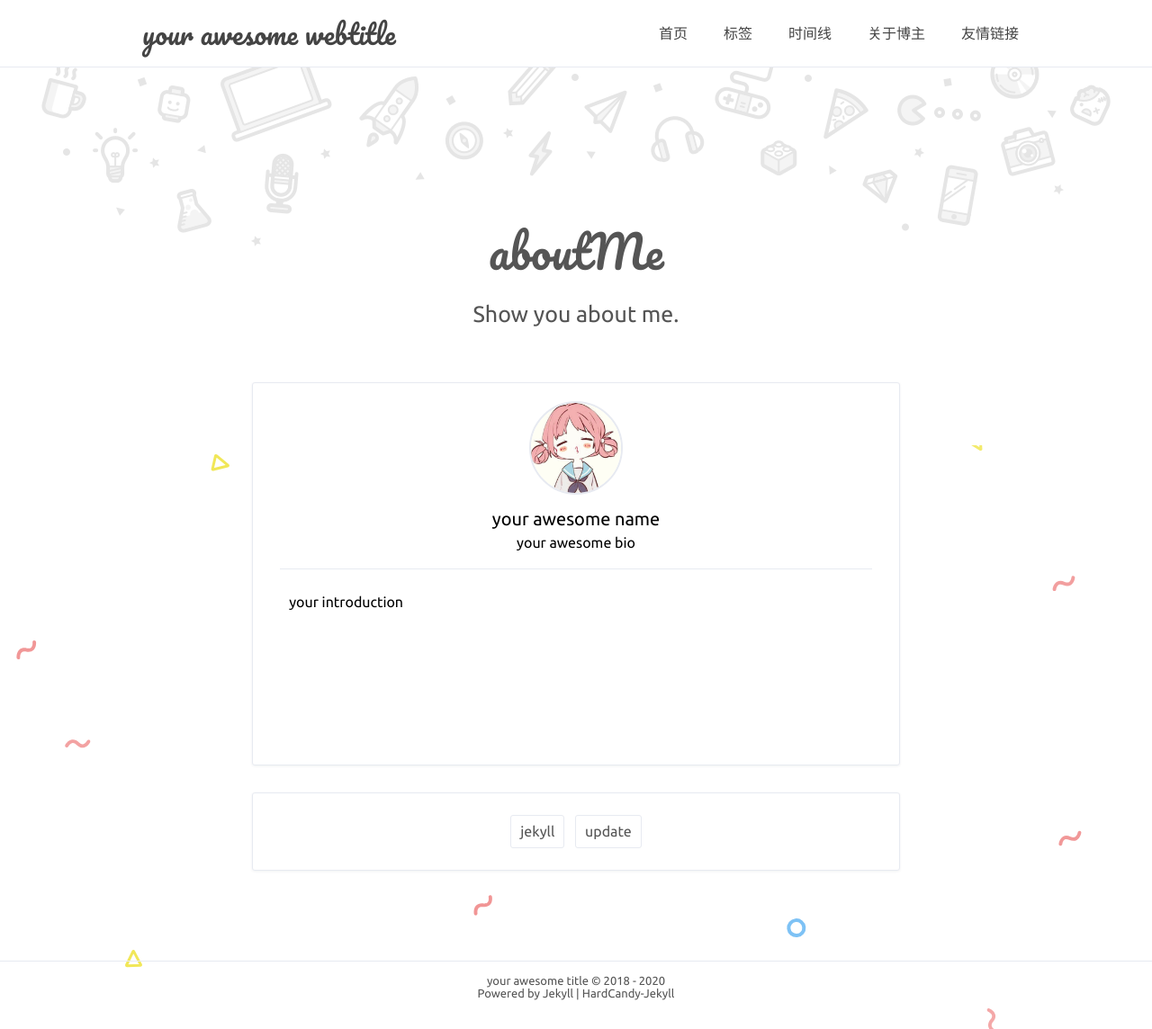
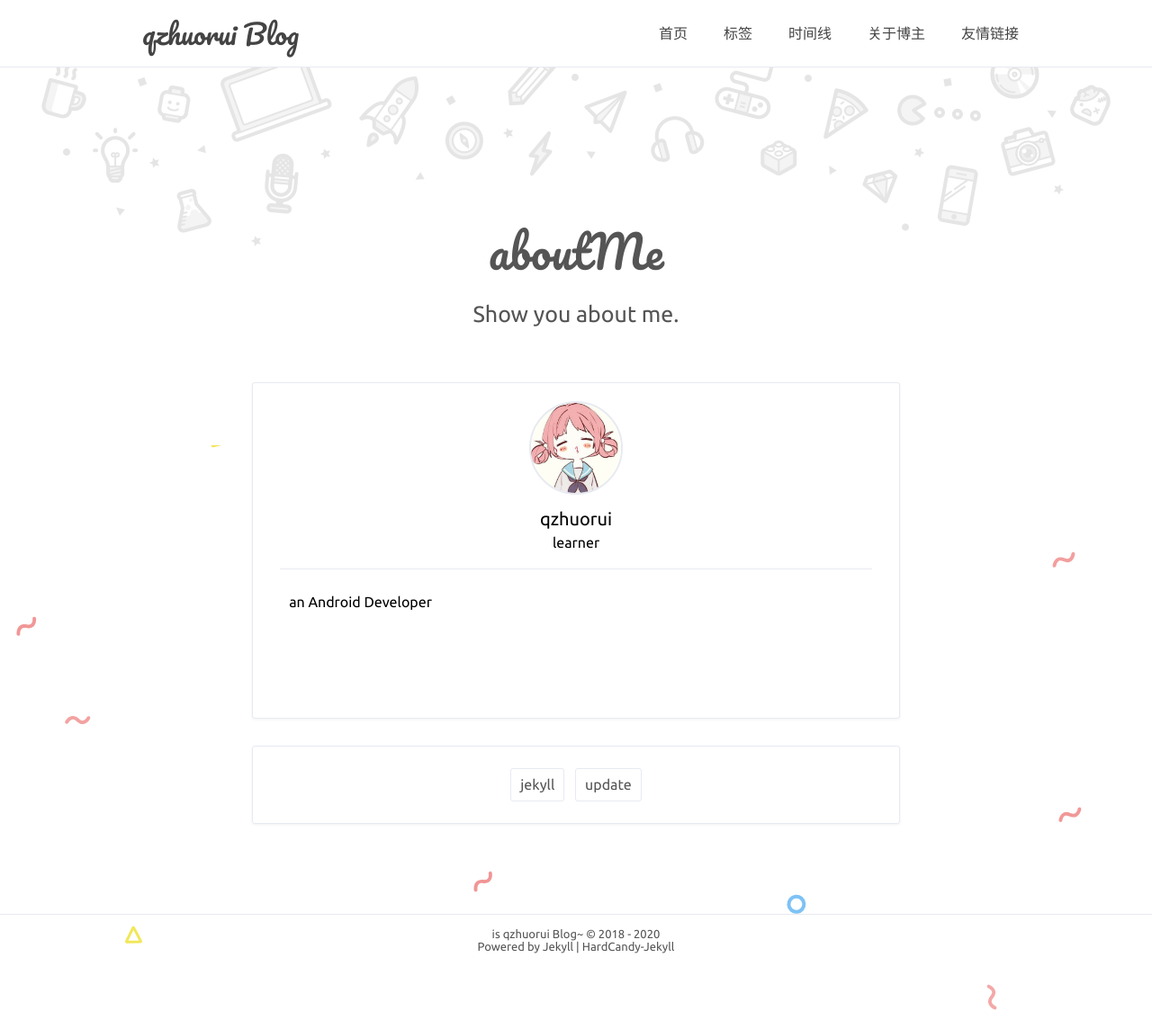
Before and after one commit to qzhuorui/qzhuorui.github.io, a Jekyll site: the page built from about.html, in a window 1280 px wide. Shown: the whole page at 90% size. Built offline with Jekyll 4.4.1, drawn with Linux system fonts in a browser that asks for light colours; comment, search, counter and statistics services are not loaded.

Commit message:
2020年8月3日17:26:10 commit

```diff
--- a/_config.yml
+++ b/_config.yml
@@ -1,8 +1,8 @@
 # Site settings 配置站点
-title: 'your awesome title'
-description: 'your web description'
-keywords: 'your web keywords, another keywords'
-url: 'https://abc.github.io' # your host
+title: 'is qzhuorui Blog~'
+description: 'for Android developer'
+keywords: 'Android'
+url: 'https://qzhuorui.github.io' # your host
 
 # nav 中文字符空格：&emsp;
 nav: # 最佳体验 六个标签 且最好每个标签不超过4中文字
@@ -14,34 +14,34 @@
 
 # 博主
 author: true
-name: 'your awesome name'
-NickName: 'your awesome nickname'
-webtitle: 'your awesome webtitle'
-bio: 'your awesome bio'
+name: 'qzhuorui'
+NickName: '0.0'
+webtitle: 'qzhuorui Blog'
+bio: 'learner'
 about: true
-aboutyou: 'your introduction'
+aboutyou: 'an Android Developer'
 portraits: '/assets/profile.jpeg' # your portraits image file path
 
 # SNS
 SNS: true
 SNS-icon: #['Facebook', 'weibo', 'qq', 'github', 'Dribbble', 'Twitter', 'instagram', 'weixin', 'Codepen']
-  mail: 'mailto:abc@gmail.com'
-  weixin: '' # 你的微信二维码存放的地址
-  qq: '' # 你的qq二维码存放的地址 or http://wpa.qq.com/msgrd?v=3&uin='你的QQ号'&site=qq&menu=yes
-  github: ''
-  Codepen: ''
-  weibo: ''
-  instagram: ''
-  Twitter: ''
-  Dribbble: ''
-  Facebook: ''
-  Google: ''
-  zhihu: ''
-  juejin: ''
-  twitch: ''
+  mail: 'qzhuorui@163.com'
+  #weixin: '' # 你的微信二维码存放的地址
+  #qq: '' # 你的qq二维码存放的地址 or http://wpa.qq.com/msgrd?v=3&uin='你的QQ号'&site=qq&menu=yes
+  github: 'https://github.com/qzhuorui'
+  #Codepen: ''
+  #weibo: ''
+  #instagram: ''
+  #Twitter: ''
+  #Dribbble: ''
+  #Facebook: ''
+  #Google: ''
+  #zhihu: ''
+  #juejin: ''
+  #twitch: ''
 
 # 分页
-paginate: 2
+paginate: 6
 paginatepath: ['page:num']
 
 # since
@@ -59,7 +59,7 @@
 
 # 友情链接
 friends:
-  jekyll: 'https://www.jekyll.com.cn/'
+  jekyll: 'https://blog.csdn.net/Adonis044'
 
 # 评论 最佳体验 在disqus、livere和Gitment之间三选一
 # disqus 评论
--- a/friendLink.html
+++ b/friendLink.html
@@ -1,8 +1,8 @@
 ---
 layout: default
 title: 友情链接
-page-title: friendLinks
-home-title: This is my friends.
+page-title: Others
+home-title: Another Me.
 description:
 ---
 
```
Also changed, not shown: index.html (+4 -4 lines).
